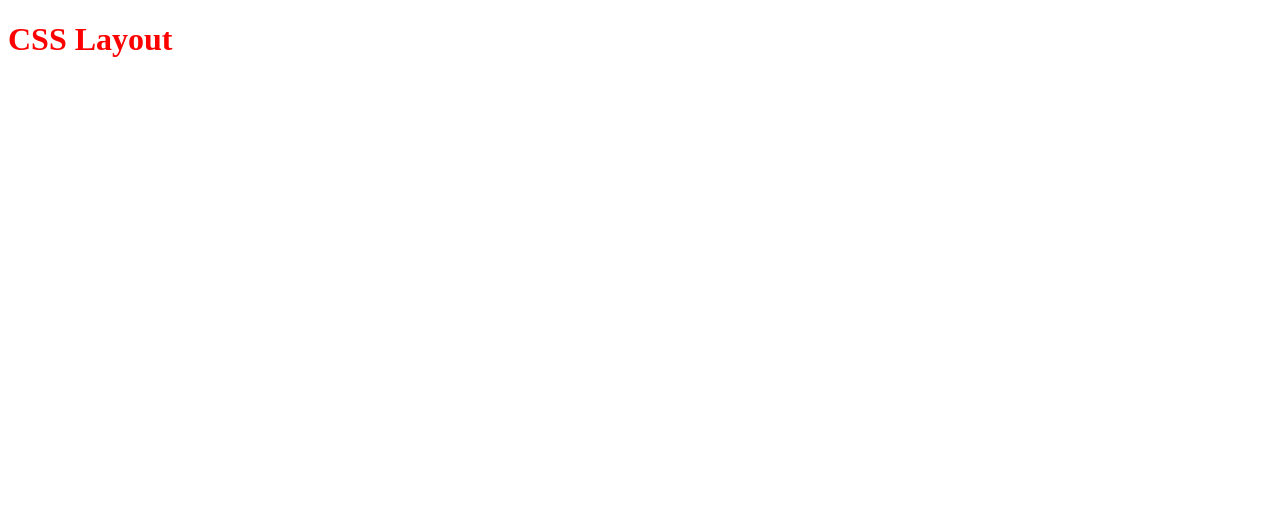
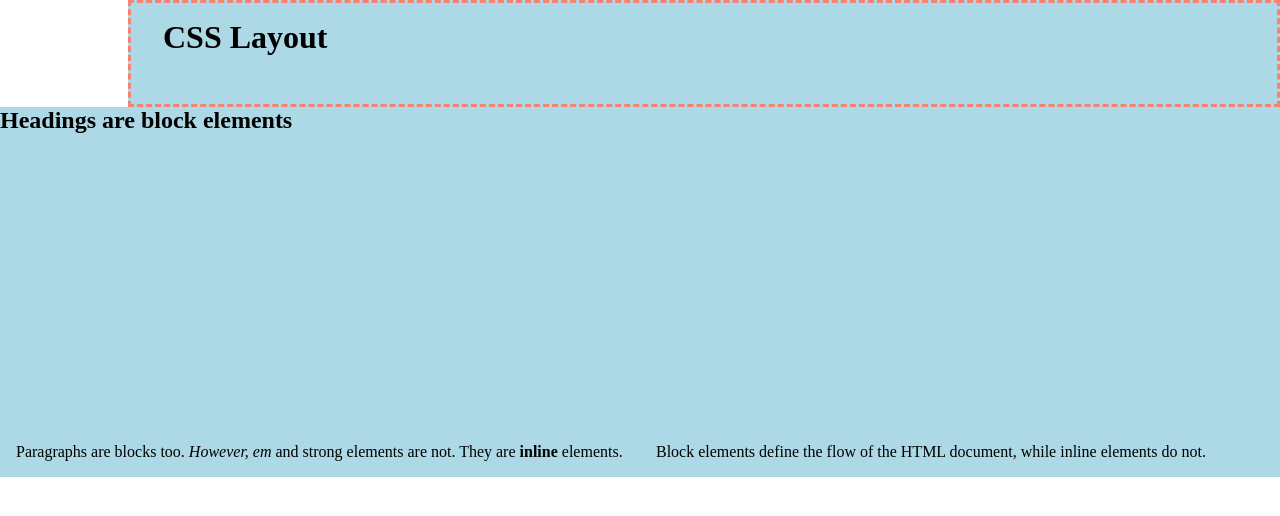
Before and after one commit to flynnwebdev/oct24-t1w2-csslayout, a plain HTML site: page index.html in a window 1280 px wide. Drawn offline with Linux system fonts and the light colour scheme.

Commit message:
Finished box model

```diff
--- a/index.html
+++ b/index.html
@@ -8,5 +8,11 @@
 </head>
 <body>
     <h1>CSS Layout</h1>
+    <h2>Headings are block elements</h2>
+    <p>
+        Paragraphs are blocks too.
+        <em>However, em</em> and strong elements are not. They are <strong>inline</strong> elements.
+    </p><p>Block elements define the flow of the HTML document, while inline elements do not.</p>
+    <!-- <img src="https://picsum.photos/300" alt=""><img src="https://picsum.photos/301" alt=""> -->
 </body>
 </html>
--- a/style.css
+++ b/style.css
@@ -1,3 +1,33 @@
+/* CSS Reset */
+* {
+    box-sizing: border-box;
+    margin: 0;
+    padding: 0;
+}
+
+h1, h2, p {
+    background-color: lightblue;
+}
+
 h1 {
-    color: red;
+    padding: 1rem 2rem 3rem;
+    margin-left: 10vw;
+    border: 3px dashed salmon;
 }
+
+h2 {
+    height: 25vw;
+}
+
+body {
+    margin: 0;
+    padding: 0;
+}
+
+p {
+    box-sizing: border-box;
+    display: inline-block;
+    width: 50%;
+    margin: 0;
+    padding: 1rem;
+}
```
